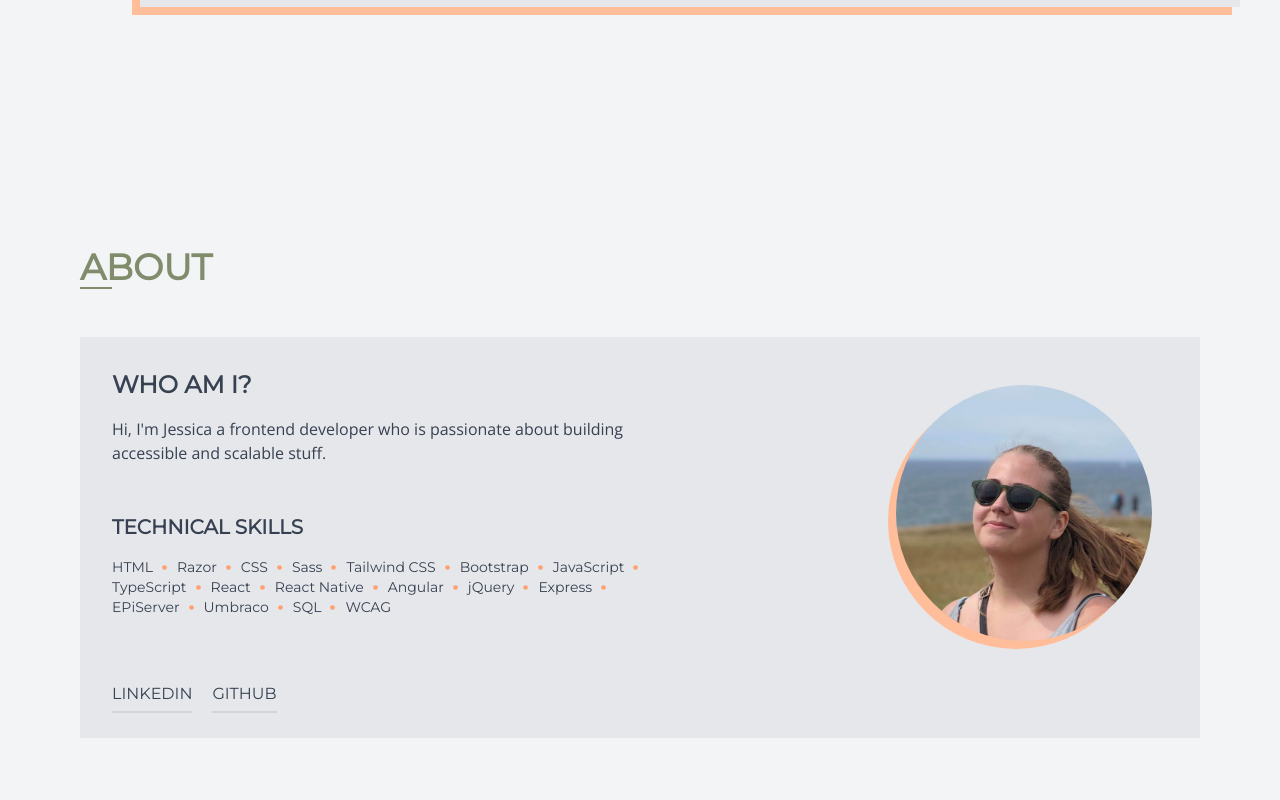
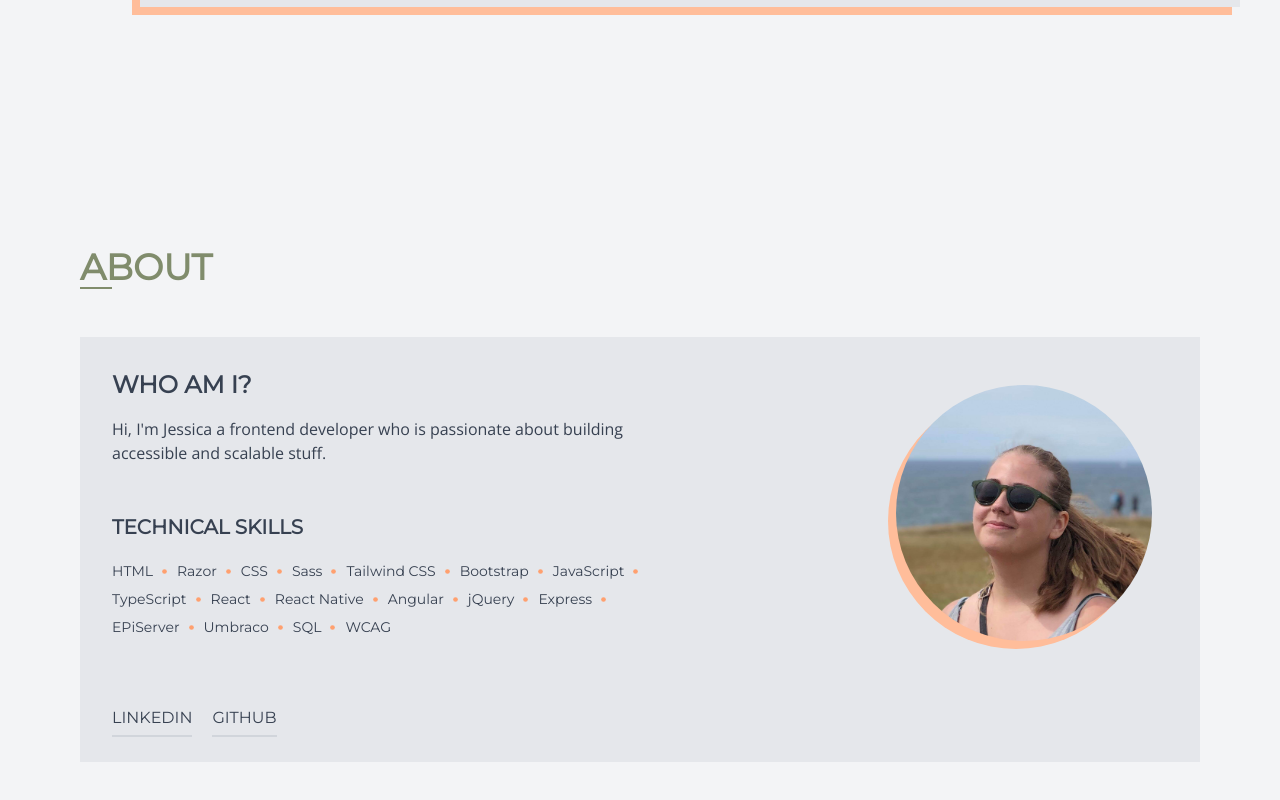
Before and after one commit to jdagmar/jdagmar.github.io, a React (Create React App) app: page / in a window 1280 px wide. Shown: the part 1862-2662 px from the top of the page. Built offline with nearby package versions, Linux system fonts and the light colour scheme.

Commit message:
Adjust line height

```diff
--- a/src/components/SkillsList.tsx
+++ b/src/components/SkillsList.tsx
@@ -4,7 +4,7 @@ import { iconHelper } from '../helpers/iconHelper';
 
 export const SkillsList = () => {
   const skillSet = skills.map((skill, i, skills) => (
-    <li className="font-montserrat text-sm" key={i}>
+    <li className="font-montserrat text-sm leading-7" key={i}>
       {skill}
       {skills.length - 1 !== i && (
         <div className="text-tangerine-500 h-2 w-2 inline-block mx-2">
@@ -19,9 +19,7 @@ export const SkillsList = () => {
       <h3 className="uppercase font-montserrat text-xl font-black">
         Technical skills
       </h3>
-      <ul className="flex flex-wrap leading leading-7 text-center my-4">
-        {skillSet}
-      </ul>
+      <ul className="flex flex-wrap text-center my-4">{skillSet}</ul>
     </>
   );
 };
```
